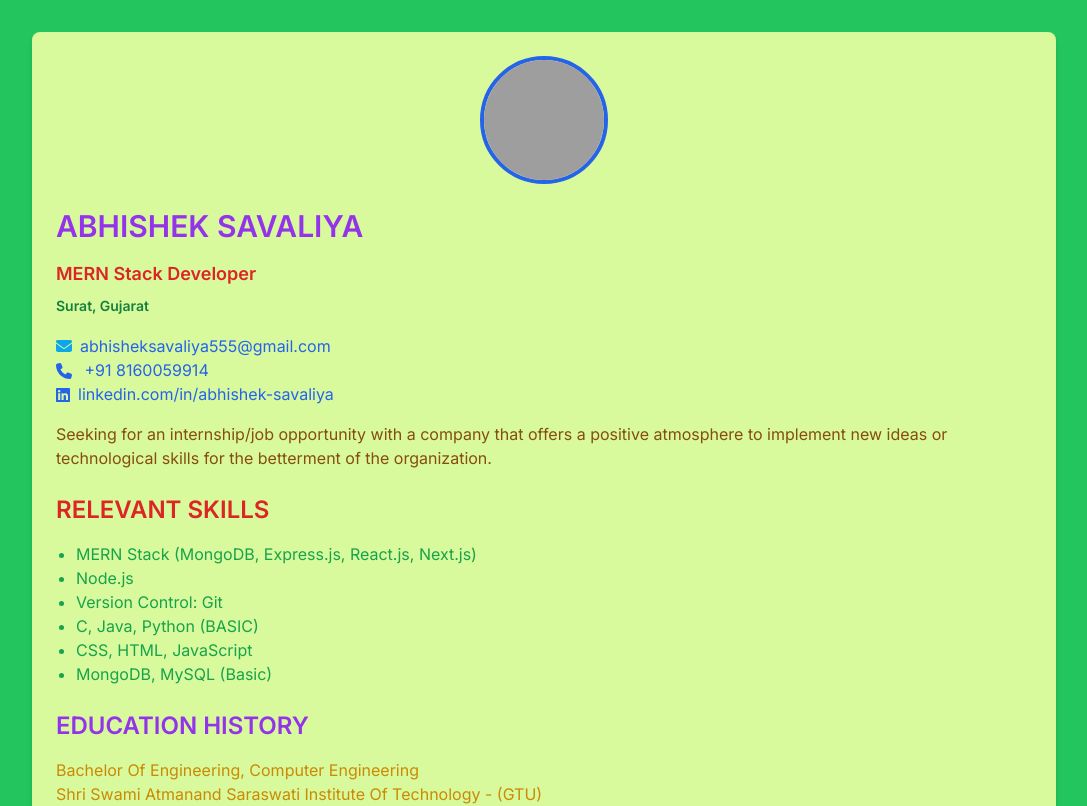
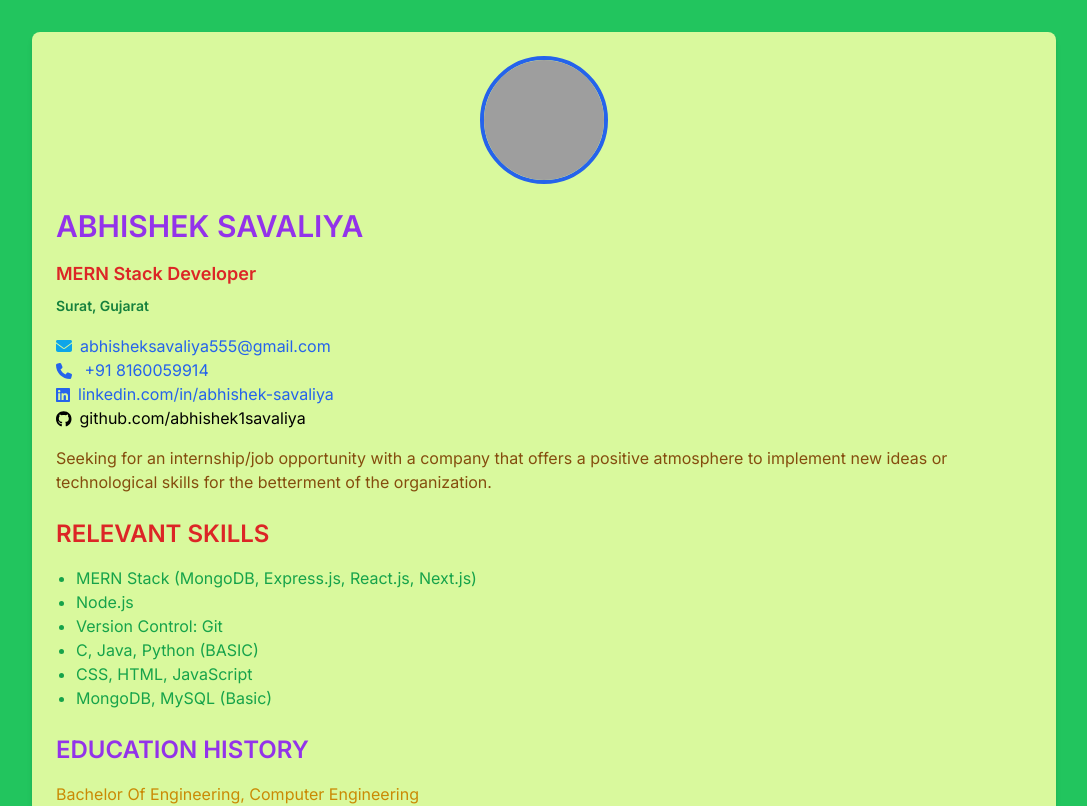
Before and after one commit to abhishek1savaliya/portfolio, a Next.js app: page / in a window 1280 px wide. Shown: the top 806 px of the page, without its empty margins (96-1183 px from the left). Built offline with nearby package versions, Linux system fonts and the light colour scheme; grey boxes are pictures that could not be loaded.

Commit message:
add github link

```diff
--- a/src/app/profile/page.js
+++ b/src/app/profile/page.js
@@ -3,7 +3,7 @@ import React, { useState } from 'react';
 import Head from 'next/head';
 import { FontAwesomeIcon } from '@fortawesome/react-fontawesome';
 import { faEnvelope, faPhone } from '@fortawesome/free-solid-svg-icons';
-import { faLinkedin } from '@fortawesome/free-brands-svg-icons';
+import { faGithub, faLinkedin } from '@fortawesome/free-brands-svg-icons';
 import { useRouter } from 'next/navigation'
 import { TailSpin } from 'react-loader-spinner';
 
@@ -59,6 +59,12 @@ const Profile = () => {
             <FontAwesomeIcon icon={faLinkedin} className="text-base inline-block align-middle mr-2" height={25} />
             <a href="https://linkedin.com/in/abhishek-savaliya-22547b200" target="_blank" rel="noopener noreferrer" className="text-blue-600">
               linkedin.com/in/abhishek-savaliya
+            </a>
+          </p>
+          <p className="text-black-600">
+            <FontAwesomeIcon icon={faGithub} className="text-base inline-block align-middle mr-2" height={25} />
+            <a href="https://https://github.com/abhishek1savaliya" target="_blank" rel="noopener noreferrer" className="text-black-600">
+              github.com/abhishek1savaliya
             </a>
           </p>
         </div>
```
